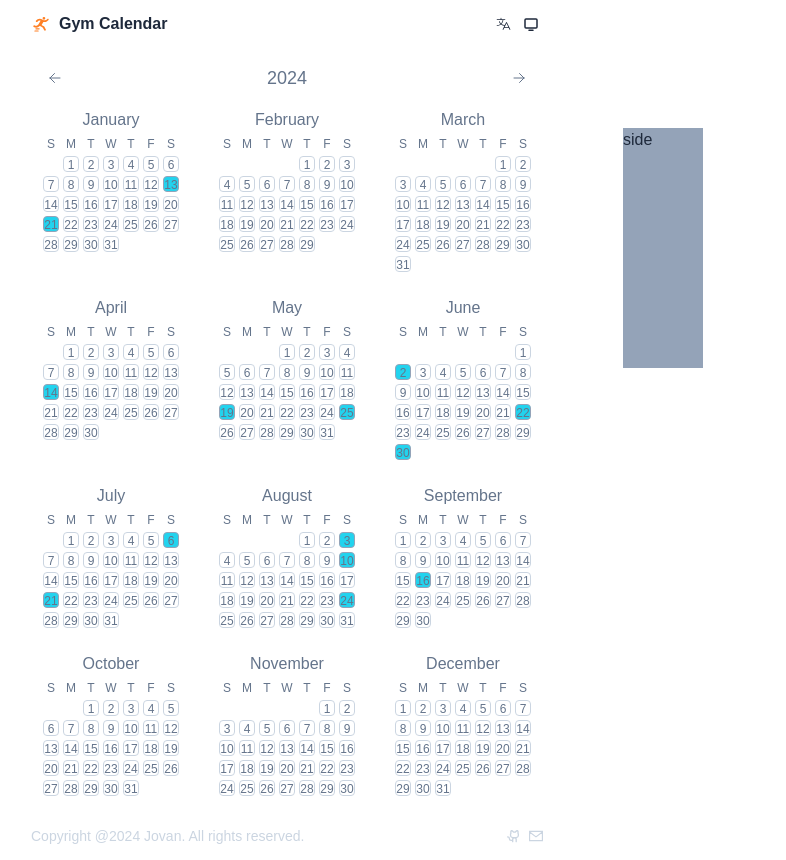
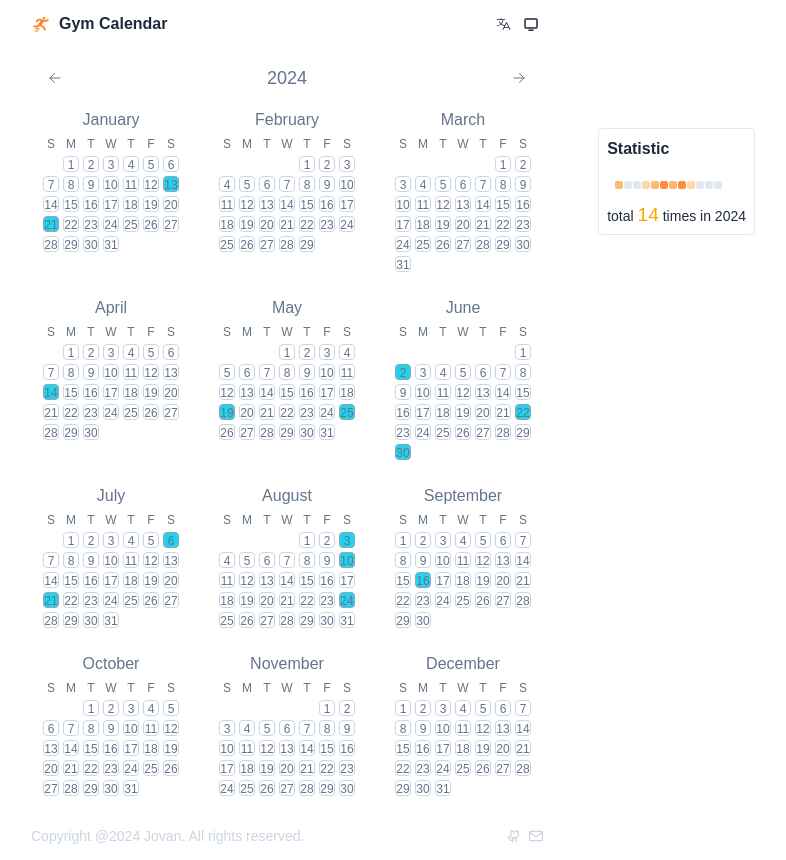
Before and after one commit to jovan-cn/gym-calendar, a Next.js app: page /en in a window 1280 px wide. Shown: the whole page, without its empty margins (353-1139 px from the left). Built offline with nearby package versions, Linux system fonts and the light colour scheme.

Commit message:
feat: add statistic panel

```diff
--- a/app/[locale]/page.tsx
+++ b/app/[locale]/page.tsx
@@ -1,6 +1,7 @@
 'use client'
 import { MotionCalendar } from "@/app/components/calendar/motion";
 import { YearProvider } from "../hooks/useYearContext";
+import { StatisticPanel } from "../components/statistic";
 
 export default function Home() {
   return (
@@ -8,8 +9,8 @@ export default function Home() {
       <div className="relative">
         <MotionCalendar />
 
-        <aside className="hidden md:inline-block fixed absolute top-20 -right-[30%] bg-slate-400 h-60 w-20">
-          side
+        <aside className="md:inline-block fixed absolute top-20 -right-[40%] ">
+          <StatisticPanel />
         </aside>
       </div>
     </YearProvider>
--- /dev/null
+++ b/app/components/statistic.tsx
@@ -0,0 +1,79 @@
+'use client'
+import clsx from "clsx"
+import React from "react"
+import { useFormatter, useTranslations } from "next-intl"
+import { useYearContext } from "@/app/hooks/useYearContext"
+import { getMonthTimes, heatColor } from "@/app/util/statistic"
+import { Tooltip } from "./tooltip"
+import dayjs from "dayjs"
+
+export const StatisticPanel = () => {
+  const t = useTranslations("statistic")
+  const { year } = useYearContext();
+  const times = getMonthTimes(year);
+  let total = 0;
+  times.map((t:number) => {
+    total += t;
+  })
+
+  return (
+    <div className={clsx(
+      'flex flex-col gap-2 p-2 rounded text-sm ',
+      'border border-gray-200 dark:border-gray-700 ',
+    )}>
+      <p className="mb-1 text-base font-bold">{t('title')}</p>
+
+      <Heatmap year={year} times={times} />
+
+      <p>{t.rich('times_in_year', {
+        times: total,
+        year: year,
+        time: (chunks) => <span style={{fontSize: '1.2rem', color:'orange'}}>{chunks}</span>,
+      })}</p>
+    </div>
+  )
+}
+
+
+interface HeatmapProps {
+  year: number,
+  times: number[],
+}
+const Heatmap: React.FC<HeatmapProps> = (props) => {
+  const { year, times } = props;
+  const t = useTranslations('statistic');
+  const format = useFormatter();
+
+  const hint = (m:number, c:number) => {
+    const date = dayjs().year(year).month(m).toDate();
+
+    return (
+      <div className="text-sm text-right whitespace-nowrap">
+        <p className="font-bold mb-2">
+          {format.dateTime(date, {year:'numeric',month:'long'})}
+        </p>
+
+        <p>{t.rich('times_in_month', {
+          times: c,
+          span: (chunks) => <span style={{fontSize: '1.2rem', color:'orange'}}>{chunks}</span>,
+        })}</p>
+      </div>
+    )
+  }
+
+  return (
+    <div className={clsx('flex gap-px p-2')}>
+      {times.map((t: number, i: number) => {
+        const color = heatColor(t);
+        return (
+          <Tooltip key={i} content={hint(i, t)}>
+            <div className={clsx(
+              'w-2 h-2 rounded-[2px] ',
+              color,
+            )}></div>
+          </Tooltip>
+        )
+      })}
+    </div>
+  )
+}
--- a/app/i18n/locales/en.json
+++ b/app/i18n/locales/en.json
@@ -5,5 +5,10 @@
     "nav": {
         "/": "HOME",
         "/todo": "TODO"
+    },
+    "statistic": {
+        "title": "Statistic",
+        "times_in_month": "total <span> {times} </span> times",
+        "times_in_year": "total <time>{times}</time> times in {year}"
     }
 }
--- a/app/i18n/locales/zh.json
+++ b/app/i18n/locales/zh.json
@@ -5,5 +5,10 @@
     "nav": {
         "/": "首页",
         "/todo": "待办"
+    },
+    "statistic": {
+        "title": "统计看板",
+        "times_in_month": "共运动了<span> {times} </span>次",
+        "times_in_year": "{year}年共运动了 <time>{times}</time> 次"
     }
 }
--- /dev/null
+++ b/app/util/statistic.ts
@@ -0,0 +1,36 @@
+import data from '@/data/record.json'
+import dayjs from 'dayjs'
+import { Record } from '../types/gym'
+
+export const getMonthTimes = (year: number) => {
+  let ret = Array.from({length: 12}, (_, i) => 0);
+
+  ret.map((_: number, m:number) => {
+    const month = dayjs().year(year).month(m);
+    const first = month.date(1);
+    const last  = month.date(month.daysInMonth())
+
+    data.map((d: Record, _: number) => {
+      if (first.format("YYYY-MM-DD") <= d.date && d.date <= last.format("YYYY-MM-DD")) {
+        ret[m]++;
+      }
+    })
+  })
+
+  return ret;
+}
+
+
+export const heatColor = (h: number) => {
+  switch(h) {
+    case 0: return 'bg-slate-200 dark:bg-slate-700';
+    case 1: return 'bg-orange-200';
+    case 2: return 'bg-orange-300';
+    case 3: return 'bg-orange-400';
+    case 4: return 'bg-orange-500';
+    case 5: return 'bg-orange-600';
+    case 6: return 'bg-orange-700';
+    case 7: return 'bg-orange-800';
+    default: return 'bg-orange-900';
+  }
+}
```
